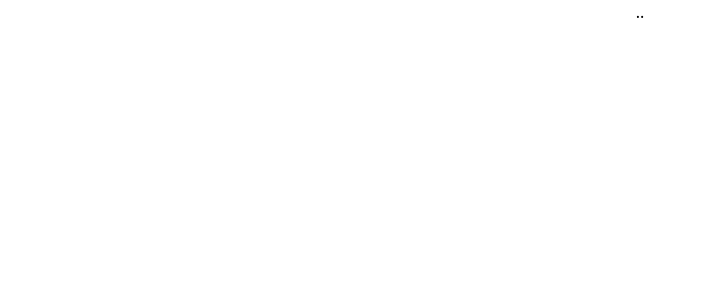
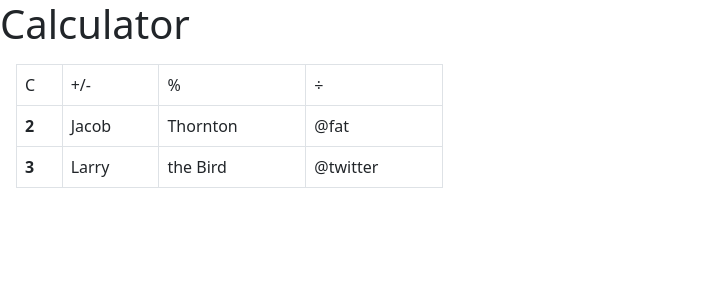
Before and after one commit to Monika-dotcom-boo/Calculator_vue, a Vue app: page / in a window 1280 px wide. Shown: the top 300 px of the page, without its empty margins (0-704 px from the left). Built offline with nearby package versions, Linux system fonts and the light colour scheme.

Commit message:
removing packages from tailind, installing boostrap

```diff
--- a/index.html
+++ b/index.html
@@ -5,6 +5,7 @@
     <link rel="icon" href="/favicon.ico">
     <meta name="viewport" content="width=device-width, initial-scale=1.0">
     <title>Vite App</title>
+    <link href="https://cdn.jsdelivr.net/npm/bootstrap@5.1.3/dist/css/bootstrap.min.css" rel="stylesheet" integrity="sha384-1BmE4kWBq78iYhFldvKuhfTAU6auU8tT94WrHftjDbrCEXSU1oBoqyl2QvZ6jIW3" crossorigin="anonymous">
   </head>
   <body>
     <div id="app"></div>
--- a/package.json
+++ b/package.json
@@ -16,12 +16,9 @@
     "@rushstack/eslint-patch": "^1.3.2",
     "@vitejs/plugin-vue": "^4.2.3",
     "@vue/eslint-config-prettier": "^8.0.0",
-    "autoprefixer": "^10.4.14",
     "eslint": "^8.45.0",
     "eslint-plugin-vue": "^9.15.1",
-    "postcss": "^8.4.27",
     "prettier": "^3.0.0",
-    "tailwindcss": "^3.3.3",
     "vite": "^4.4.6"
   }
 }
--- a/postcss.config.js
+++ /dev/null
@@ -1,6 +0,0 @@
-module.exports = {
-  plugins: {
-    tailwindcss: {},
-    autoprefixer: {},
-  },
-}
--- a/src/App.vue
+++ b/src/App.vue
@@ -1,10 +1,11 @@
-
 <template>
-<div class="flex flex-wrap justify-center">..</div>
+  <Calculator msg="Calculator"/>
 </template>
 
+<script setup>
+import Calculator from "./components/Calculator.vue";
 
-<script setup>
+
 
 </script>
 
--- /dev/null
+++ b/src/components/Calculator.vue
@@ -0,0 +1,40 @@
+<template>
+    <div class="Hello"></div>
+    <h1>{{msg}}</h1>
+
+    <div class="col-md-4 m-3">
+        <table class="table table-bordered">
+  <tbody>
+    <tr>
+      <td>C</td>
+      <td>+/-</td>
+      <td>%</td>
+      <td>÷</td>
+    </tr>
+    <tr>
+      <th scope="row">2</th>
+      <td>Jacob</td>
+      <td>Thornton</td>
+      <td>@fat</td>
+    </tr>
+    <tr>
+      <th scope="row">3</th>
+      <td>Larry</td>
+      <td>the Bird</td>
+      <td>@twitter</td>
+    </tr>
+  </tbody>
+</table>
+    </div>
+</template>
+
+
+
+<script>
+export default {
+    props: {
+        msg: String
+    }
+}
+
+</script>
--- a/src/index.css
+++ /dev/null
@@ -1,3 +0,0 @@
-@tailwind base;
-@tailwind components;
-@tailwind utilities;
--- a/src/main.js
+++ b/src/main.js
@@ -1,6 +1,6 @@
 
 import { createApp } from 'vue'
 import App from './App.vue'
-import './index.css'
+
 
 createApp(App).mount('#app')
--- a/tailwind.config.js
+++ /dev/null
@@ -1,11 +0,0 @@
-/** @type {import('tailwindcss').Config} */
-export default {
-  content: [
-    "./index.html",
-    "./src/**/*.{js,ts,jsx,tsx,vue}",
-  ],
-  theme: {
-    extend: {},
-  },
-  plugins: [],
-}
```
Also changed, not shown: .eslintrc.cjs.
